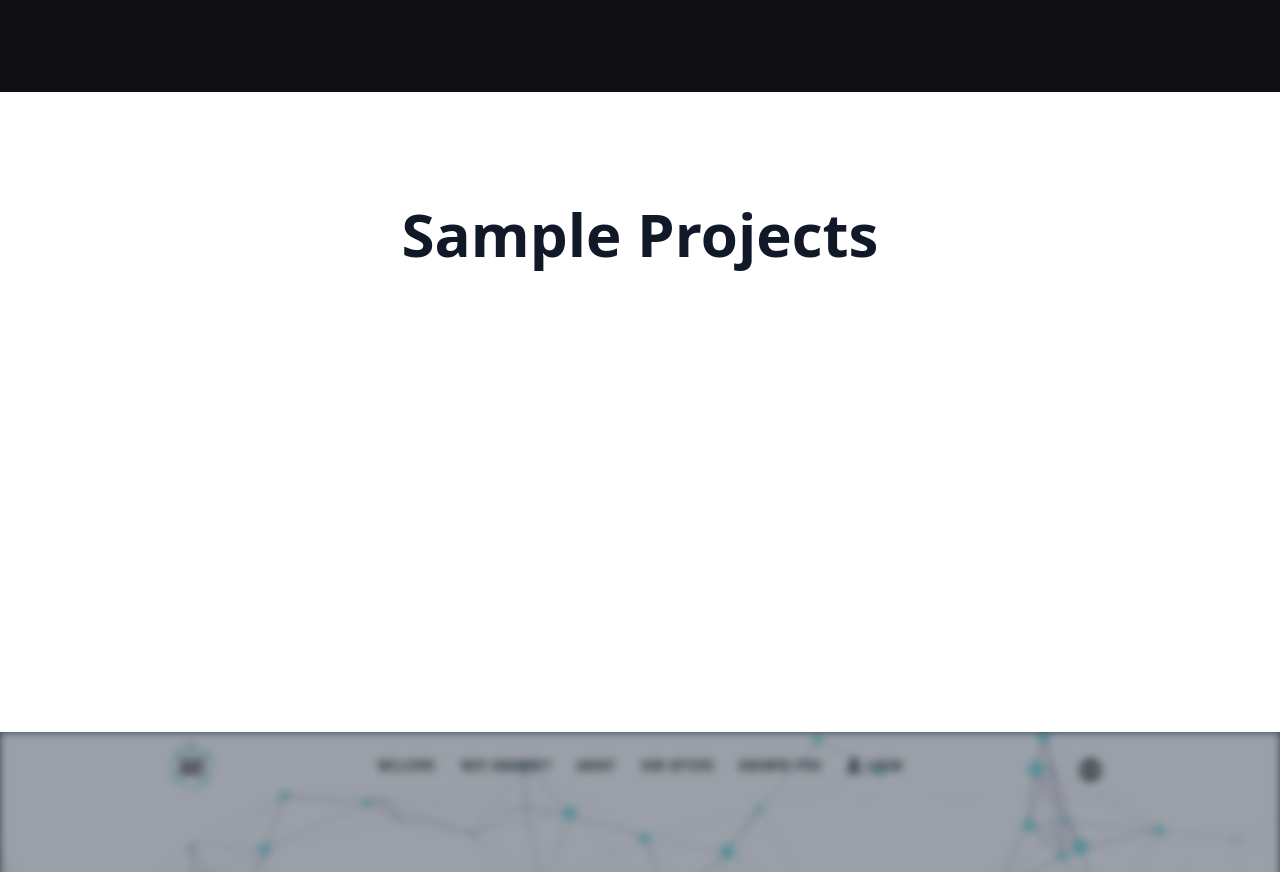
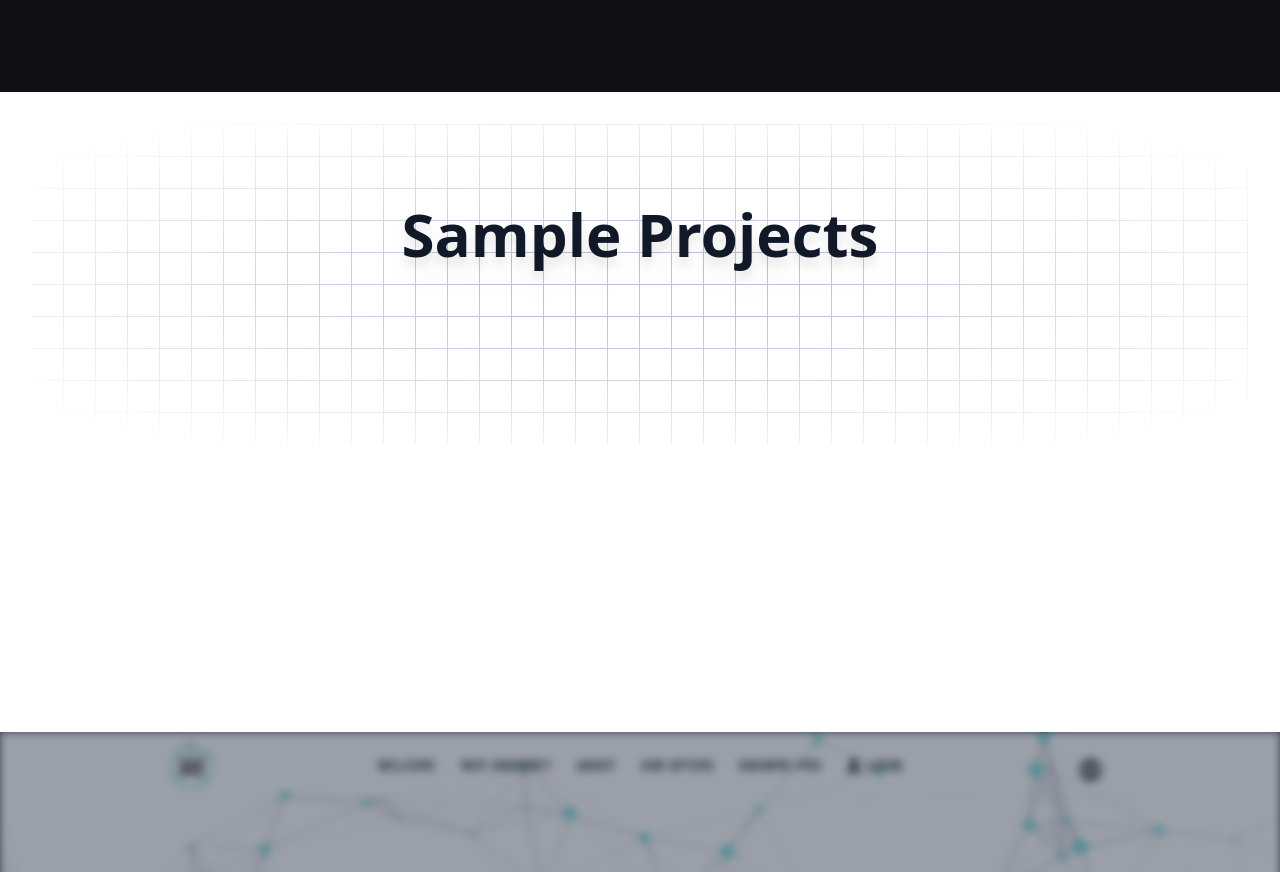
Before and after one commit to RyoDagg/next-portfolio, a Next.js app: page / in a window 1280 px wide. Shown: the part 1700-2572 px from the top of the page. Built offline with nearby package versions, Linux system fonts and the light colour scheme.

Commit message:
add GridBackground component and integrate it into Projects section for enhanced styling

```diff
--- a/components/projects.tsx
+++ b/components/projects.tsx
@@ -8,6 +8,7 @@ import lestricoloresApp from '../public/websites/lestricolores-app.jpg';
 import { WobbleCard } from './ui/wobble-card';
 import { CgArrowTopRight } from 'react-icons/cg';
 import Link from 'next/link';
+import { GridBackground } from './ui/grid-background';
 
 const Projects = () => {
   const projects = [
@@ -40,9 +41,11 @@ const Projects = () => {
   return (
     <div className="relative w-full space-y-64 mb-36 bg-white mt-32">
       <div className="sticky h-96 top-0 p-8">
-        <h3 className="text-6xl text-gray-900 font-bold text-center mt-20">
-          Sample Projects
-        </h3>
+        <GridBackground>
+          <h2 className="text-4xl md:text-6xl text-gray-900 z-50 drop-shadow-xl font-bold text-center mt-10 md:mt-20 my-8 md:my-16">
+            Sample Projects
+          </h2>
+        </GridBackground>
       </div>
       {projects.map((project, index) => (
         <div
--- /dev/null
+++ b/components/ui/grid-background.tsx
@@ -0,0 +1,9 @@
+export function GridBackground({ children }: { children?: React.ReactNode }) {
+  return (
+    <div className="w-full h-full bg-grid-blue-900/30 relative flex justify-center overflow-hidden">
+      {/* Radial gradient for the container to give a faded look */}
+      <div className="absolute pointer-events-none inset-0 flex items-center justify-center bg-white [mask-image:radial-gradient(ellipse_at_center,transparent_20%,black_90%)]"></div>
+      {children}
+    </div>
+  );
+}
```
